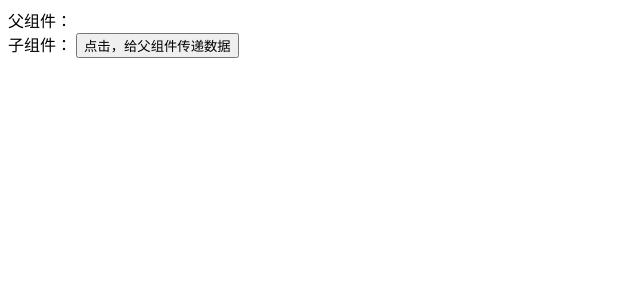
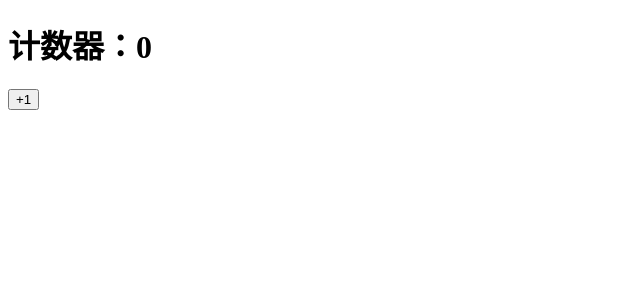
Before and after one commit to ElisabethLi0618/react2, a React (Create React App) app: page / in a window 1280 px wide. Shown: the top 300 px of the page, without its empty margins (0-640 px from the left). Built offline with nearby package versions, Linux system fonts and the light colour scheme.

Commit message:
兄弟组件传递

```diff
--- a/src/index.js
+++ b/src/index.js
@@ -2,48 +2,41 @@
 import React from 'react';
 import ReactDOM from 'react-dom';
 
+// 兄弟组件传递
 
 // 父组件
-class Parent extends React.Component {
-    //父组件初始状态是空的内容  子组件调用之后接收子组件传递过来的数据
+class Counter extends React.Component {
+
+    // 提供共享状态
     state ={
-        parentMsg:''
+        count: 0
     }
-    //提供回调函数，用来接收数据
-    getChildMsg = data => {
-        console.log('接收到子组件中传递过来的数据：', data)
-        this.setState({
-            parentMsg: data
-        })
+
+    // 提供修改状态的方法  方法是一个函数  setState 用来更改状态
+    onIncrement =() => {
+      this.setState({
+          count: this.state.count +1
+      })
     }
 
     render(){
-        return(
-            <div className="parent">
-                父组件：{this.state.parentMsg}
-                <Child getMsg={this.getChildMsg} />
+        return (
+            <div>
+                <Child1 count={this.state.count} />
+                <Child2 onIncrement={this.onIncrement} />
             </div>
         )
     }
 }
 
-//子组件
-class Child extends React.Component {
-    state ={
-        msg: '玩手机'
-    }
-    handleClick = ()=> {
-        //子组件调用父组件传递过来的回调函数
-        this.props.getMsg(this.state.msg)
-    }
-    render(){
-        return(
-            <div className="child">
-                子组件： {''}
-                <button onClick={this.handleClick}>点击，给父组件传递数据</button>
-            </div>
-        )
-    }
+//此处用props 来接收父组件里的状态
+const Child1=(props)=>{
+    return <h1>计数器：{props.count} </h1>
 }
 
-ReactDOM.render(<Parent />, document.getElementById('root'))
+const Child2 =(props)=>{
+    return <button onClick={() => props.onIncrement()} >+1</button>
+}
+
+
+ReactDOM.render(<Counter />, document.getElementById('root'))
```
